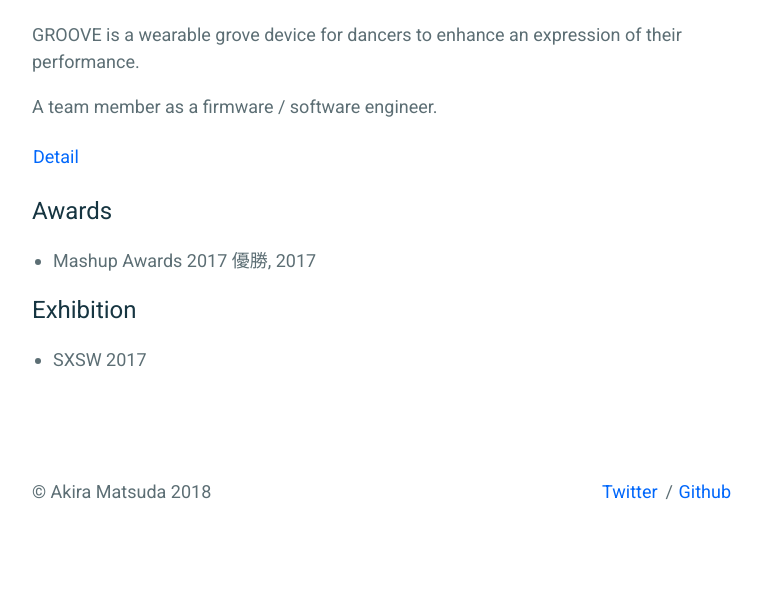
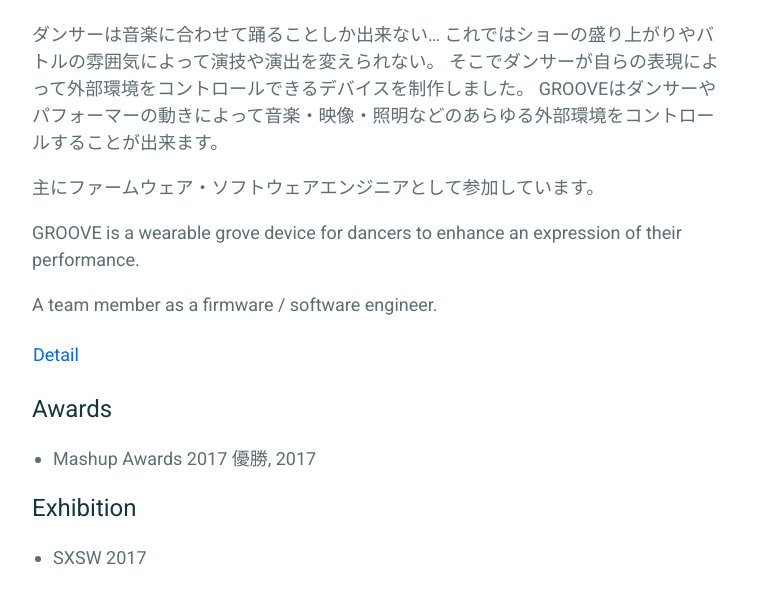
Before and after one commit to 0x0c/0x0c.github.com, a Jekyll site: the page built from _pages/projects/groove.md, in a window 1280 px wide and 900 px high, scrolled down 1403 px, cut to the strip 236-840 px from the top of the window. Shown: the whole strip, without its empty margins (258-1020 px from the left). Built offline with Jekyll 4.4.1, drawn with Linux system fonts in a browser that asks for light colours.

Commit message:
Fix description

```diff
--- a/_pages/projects/groove.md
+++ b/_pages/projects/groove.md
@@ -10,6 +10,10 @@ permalink: /projects/groove
 
 <iframe width="100%" height="500px" src="https://www.youtube.com/embed/tQVSSs2-HRs" frameborder="0" allow="encrypted-media" allowfullscreen></iframe>
 
+ダンサーは音楽に合わせて踊ることしか出来ない… これではショーの盛り上がりやバトルの雰囲気によって演技や演出を変えられない。 そこでダンサーが自らの表現によって外部環境をコントロールできるデバイスを制作しました。 GROOVEはダンサーやパフォーマーの動きによって音楽・映像・照明などのあらゆる外部環境をコントロールすることが出来ます。
+
+主にファームウェア・ソフトウェアエンジニアとして参加しています。
+
 GROOVE is a wearable grove device for dancers to enhance an expression of their performance.
 
 A team member as a firmware / software engineer.
```
